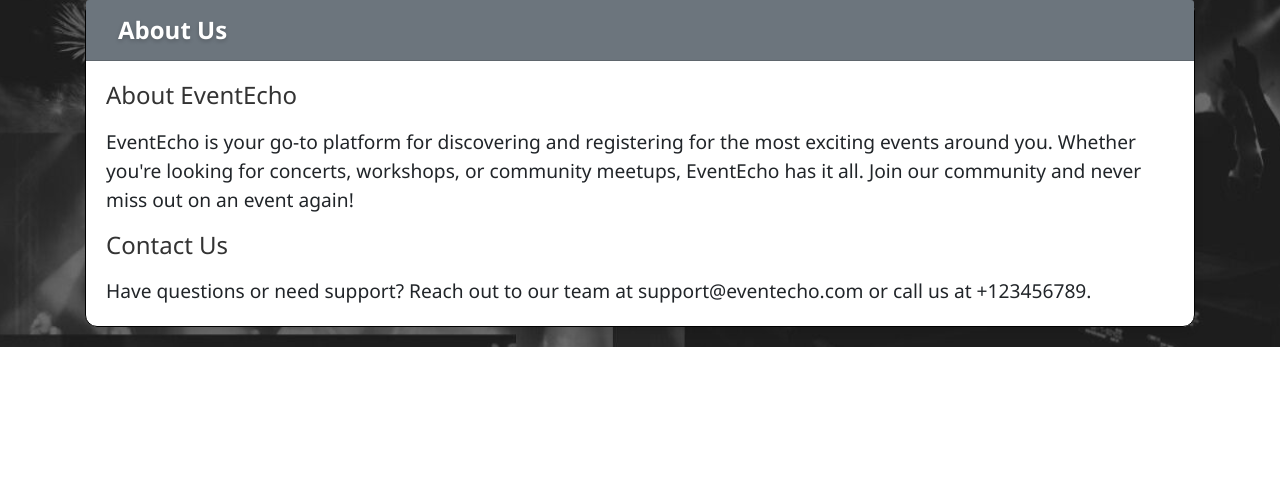
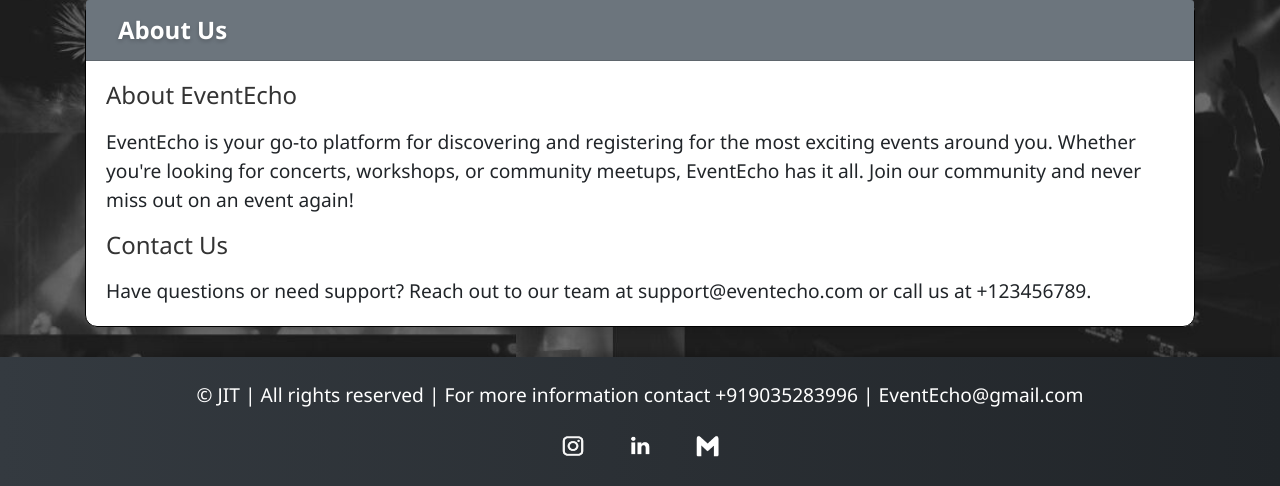
Before and after one commit to Bhushanmv007/Event-Management-System, a Django app: page /dashboard/ in a window 1280 px wide. Shown: the part 3274-3760 px from the top of the page. Before the commit the page ends 3621 px from the top, so only its background shows below. Run offline with Django 5.2, Linux system fonts and the light colour scheme; a user stored in the database is signed in; data comes from the database, SQL or seed files in the repository; both versions use the stored data as it was after the commit; some libraries are stand-ins or nearby versions.

Commit message:
updated dashboard #23

```diff
--- a/accounts/templates/accounts/dashboard.html
+++ b/accounts/templates/accounts/dashboard.html
@@ -212,7 +212,7 @@
                         <img src="{% static 'accounts/image4.jpg' %}" alt="Image 4">
                         <img src="{% static 'accounts/image5.jpg' %}" alt="Image 5">
                         <img src="{% static 'accounts/image6.jpg' %}" alt="Image 6">
-                        <img src="{% static 'accounts/image1.jpg' %}" alt="Image 7">
+                        <img src="{% static 'accounts/image8.jpg' %}" alt="Image 7">
                     </div>
                 </div>
             </div>
@@ -239,7 +239,21 @@
             </div>
         </div>
     </div>
-
+<!-- Footer -->
+<footer class="footer">
+    <p>&copy; JIT | All rights reserved | For more information contact +919035283996 | EventEcho@gmail.com</p>
+    <div class="social-icons">
+        <a href="https://www.instagram.com" class="social-icon" target="_blank">
+            <img src="{% static 'accounts/LOG1.png' %}" alt="Instagram">
+        </a>
+        <a href="https://www.linkedin.com" class="social-icon" target="_blank">
+            <img src="{% static 'accounts/LOG2.png' %}" alt="LinkedIn">
+        </a>
+        <a href="https://mail.google.com" class="social-icon" target="_blank">
+            <img src="{% static 'accounts/LOG3.png' %}" alt="Facebook">
+        </a>
+    </div>
+</footer>
     <!-- Bootstrap JS and other libraries -->
     <script src="https://code.jquery.com/jquery-3.5.1.slim.min.js"></script>
     <script src="https://cdn.jsdelivr.net/npm/@popperjs/core@2.5.4/dist/umd/popper.min.js"></script>
```
Also changed, not shown: db.sqlite3.
